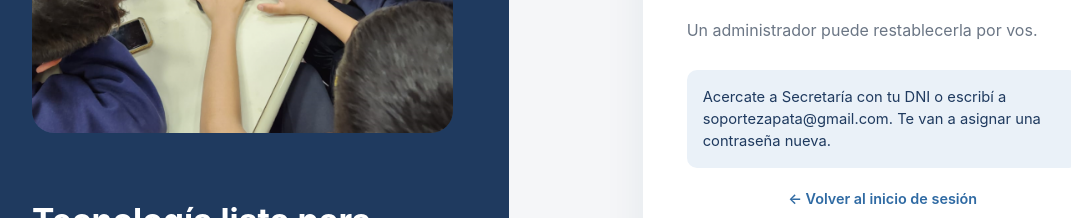
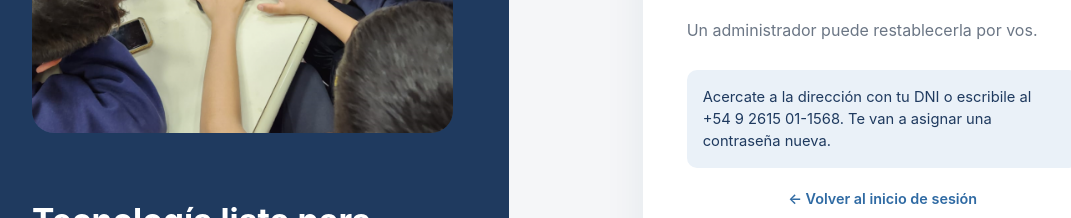
Before and after one commit to GabiMDZA/disponibilidad-de-notebooks, a website: page public/index.html in a window 1280 px wide. Both pictures are taken after a click on the button "Olvidé mi contraseña". Shown: the part 327-545 px from the top of the page, without its empty margins (24-1095 px from the left). Drawn offline with Linux system fonts and the light colour scheme.

Commit message:
retoques menores

```diff
--- a/public/index.html
+++ b/public/index.html
@@ -67,7 +67,7 @@
         <p class="eyebrow">Recuperar acceso</p>
         <h1>Restablecé tu contraseña</h1>
         <p class="sub">Un administrador puede restablecerla por vos.</p>
-        <div class="info">Acercate a Secretaría con tu DNI o escribí a soportezapata@gmail.com. Te van a asignar una contraseña nueva.</div>
+        <div class="info">Acercate a la dirección con tu DNI o escribile al +54 9 2615 01-1568. Te van a asignar una contraseña nueva.</div>
         <p class="pie"><button type="button" class="enlace" data-ir="login">← Volver al inicio de sesión</button></p>
         <p class="nota">Nunca te vamos a pedir tu contraseña por correo.</p>
       </div>
```
